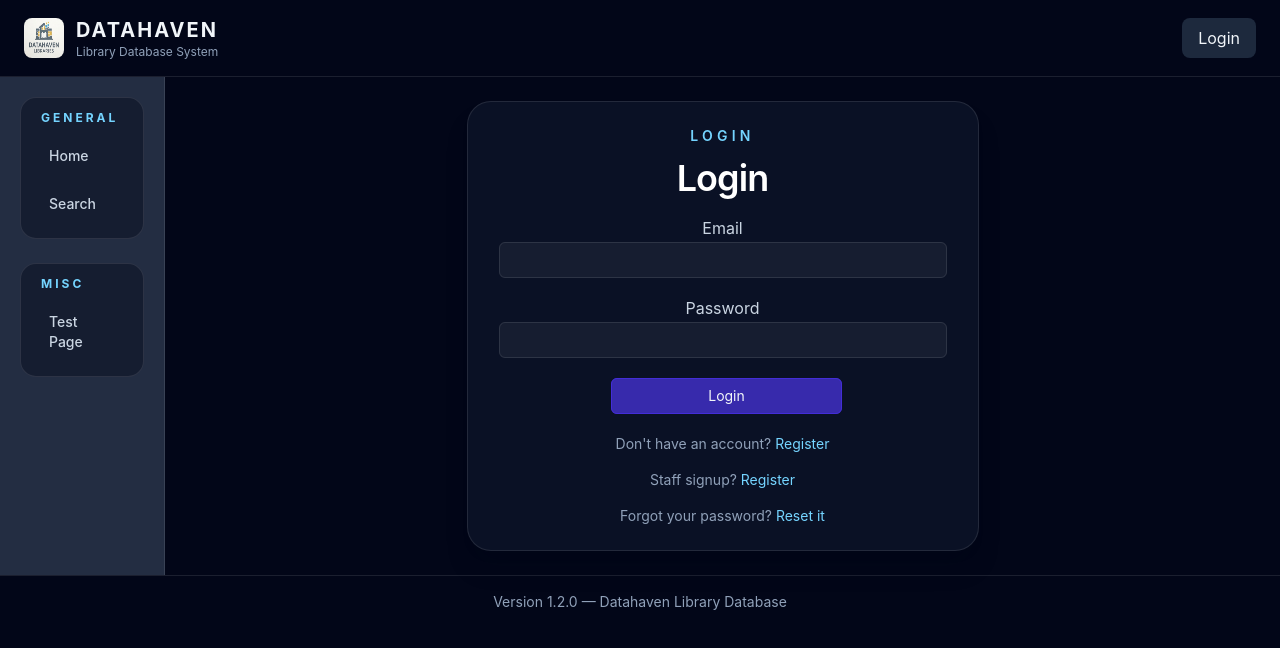
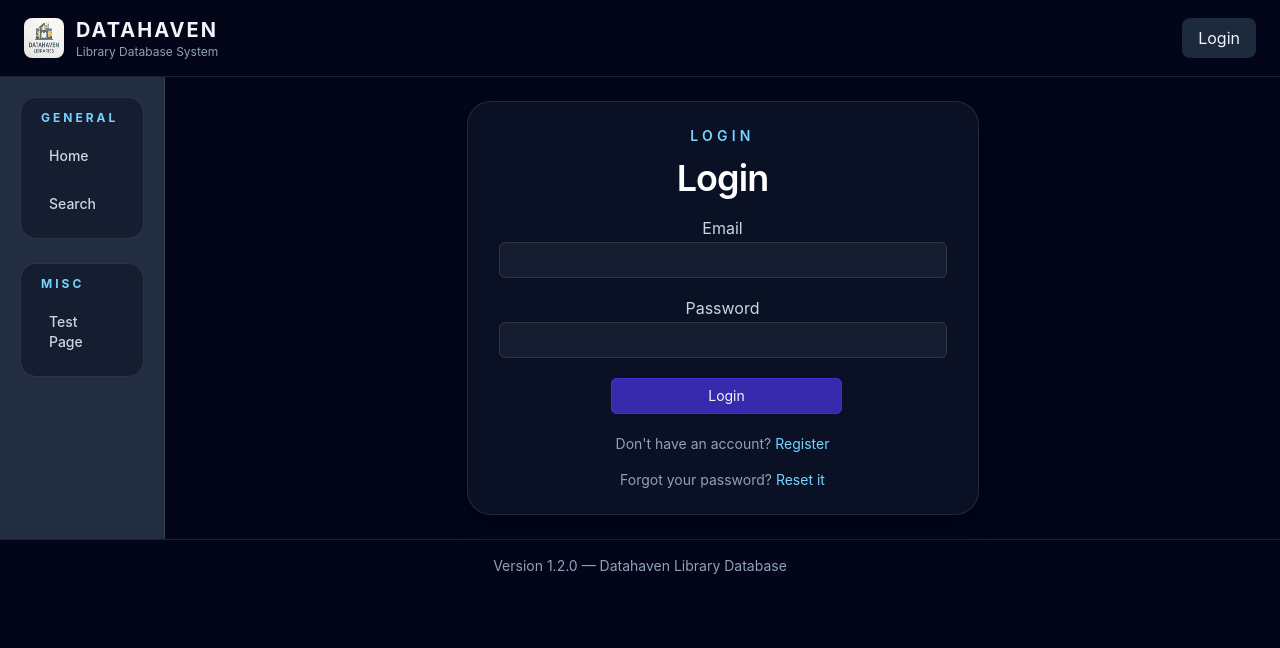
Before and after one commit to devpatel26/Library-Database, a React (Vite) app in the folder react/: page /login in a window 1280 px wide. Shown: the top 648 px of the page. Built offline with nearby package versions, Linux system fonts and the light colour scheme; no server answers.

Commit message:
Removed staff registration button from public login as per tutor recommendation

```diff
--- a/react/src/pages/Login.jsx
+++ b/react/src/pages/Login.jsx
@@ -1,4 +1,4 @@
-import { Link, /*useNavigate*/ } from "react-router-dom";
+import { Link /*useNavigate*/ } from "react-router-dom";
 import { FetchJson, WriteStoredAuth } from "../api";
 import { SubmitButton } from "../components/Buttons";
 import { useMessage } from "../hooks/useMessage";
@@ -85,16 +85,6 @@ export default function Login() {
           Register
         </Link>
       </p>
-
-      <p className="mt-4 text-sm text-slate-400">
-        Staff signup?{" "}
-        <Link
-          to="/staffregistration"
-          className="text-sky-300 hover:text-sky-200"
-        >
-          Register
-        </Link>
-      </p>
       <p className="mt-4 text-sm text-slate-400">
         Forgot your password?{" "}
         <Link to="/forgotpassword" className="text-sky-300 hover:text-sky-200">
```
